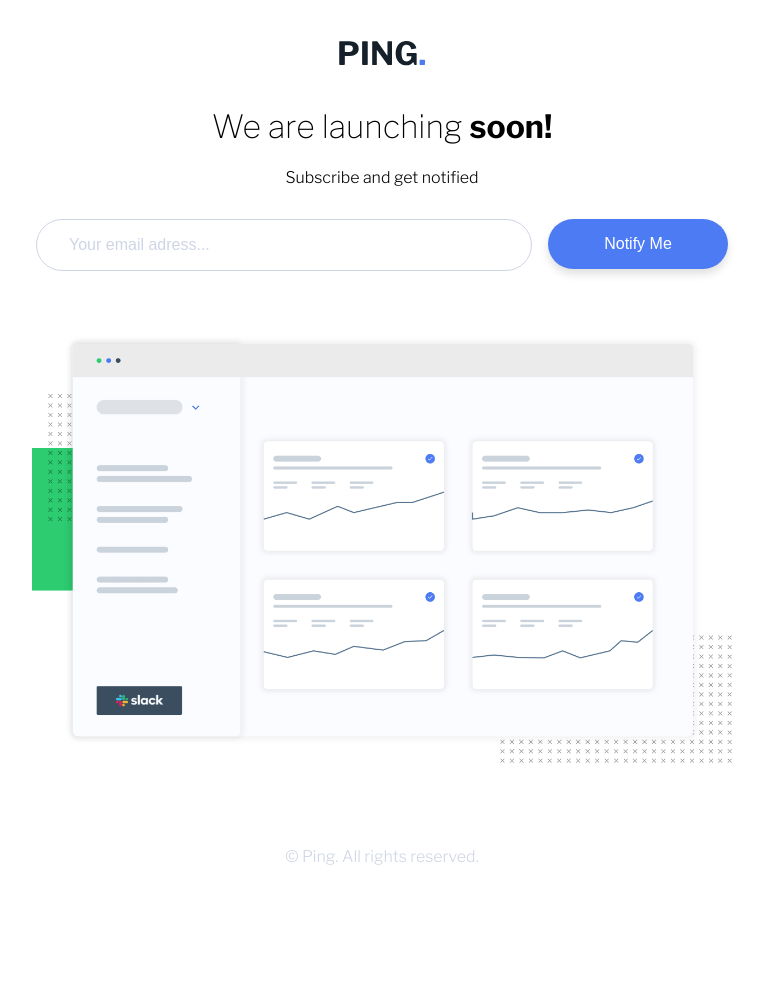
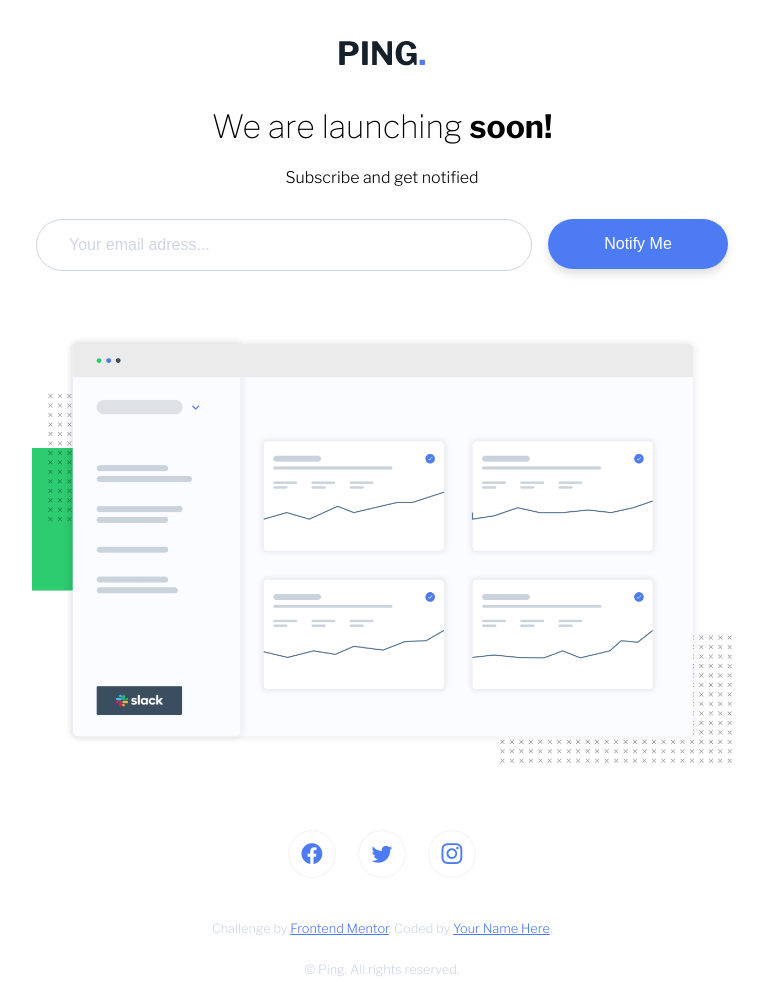
Before and after one commit to LisandraFerraz/Frontend-Mentor-Newbie-Level, a plain HTML site: page ping-coming-soon-page-master/index.html in a window 1280 px wide. Shown: the whole page, without its empty margins (258-1021 px from the left). Before the commit the page ends 882 px from the top, so only its background shows below. Drawn offline with nearby package versions, Linux system fonts and the light colour scheme.

Commit message:
challenge development

```diff
--- a/ping-coming-soon-page-master/index.html
+++ b/ping-coming-soon-page-master/index.html
@@ -40,13 +40,24 @@
         />
       </div>
       <div class="bottom-content">
-        <p>&copy Ping. All rights reserved.</p>
-        <!-- <p class="attribution">
+        <div class="social-media-links">
+          <div class="social-media">
+            <i class="bi bi-facebook"></i>
+          </div>
+          <div class="social-media">
+            <i class="bi bi-twitter"></i>
+          </div>
+          <div class="social-media">
+            <i class="bi bi-instagram"></i>
+          </div>
+        </div>
+        <p class="attribution">
           Challenge by
           <a href="https://www.frontendmentor.io?ref=challenge" target="_blank"
             >Frontend Mentor</a
           >. Coded by <a href="#">Your Name Here</a>.
-        </p> -->
+        </p>
+        <p>&copy Ping. All rights reserved.</p>
       </div>
     </main>
   </body>
--- a/ping-coming-soon-page-master/styles.css
+++ b/ping-coming-soon-page-master/styles.css
@@ -1,3 +1,4 @@
+@import url("https://cdn.jsdelivr.net/npm/bootstrap-icons@1.10.3/font/bootstrap-icons.css");
 @import url("https://fonts.googleapis.com/css2?family=Libre+Franklin:wght@100;300;600;700&display=swap");
 
 :root {
@@ -110,10 +111,54 @@ body {
 }
 .bottom-content p {
   color: var(--grey);
+  font-size: 0.8rem;
 }
 
 input.errorSubmit {
   border-color: var(--red);
+}
+
+.social-media-links {
+  display: flex;
+  align-items: center;
+  justify-content: center;
+  width: 100%;
+  gap: 1.5em;
+  padding: 0 0 2em 0;
+}
+
+.social-media {
+  display: flex;
+  align-items: center;
+  justify-content: center;
+  width: 46px;
+  height: 46px;
+  border-radius: 1000px;
+  background-color: transparent;
+  box-shadow: 0 0 2px #00000025;
+  transition: all ease 0.2s;
+}
+
+.social-media:hover {
+  background-color: var(--blue);
+  cursor: pointer;
+}
+
+.social-media:hover i {
+  color: var(--white);
+}
+
+.social-media i {
+  font-size: 1.3rem;
+  color: var(--blue);
+}
+
+.bottom-content a {
+  color: var(--blue);
+  transition: all ease 0.2s;
+}
+.bottom-content a:hover {
+  opacity: 80%;
 }
 
 @media only screen and (max-width: 730px) {
```
